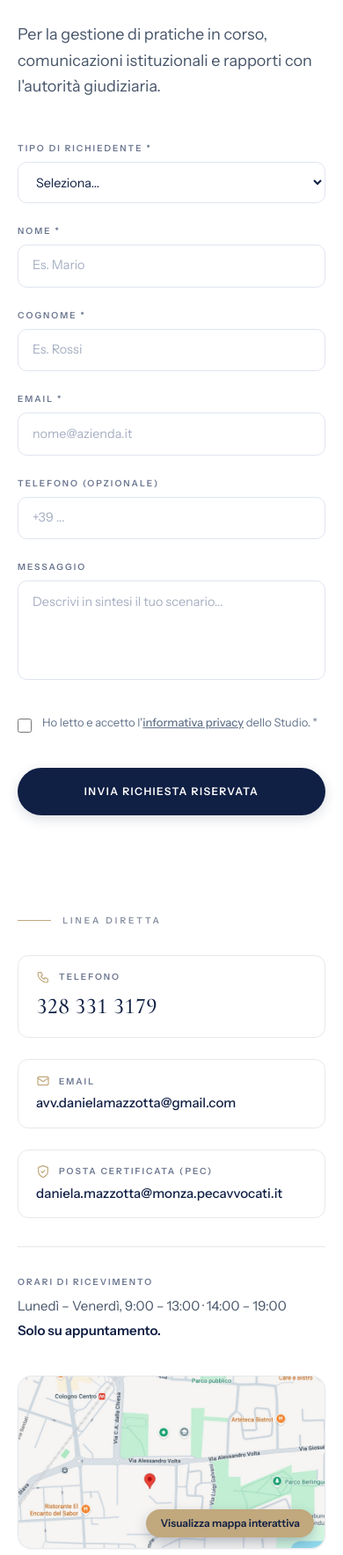
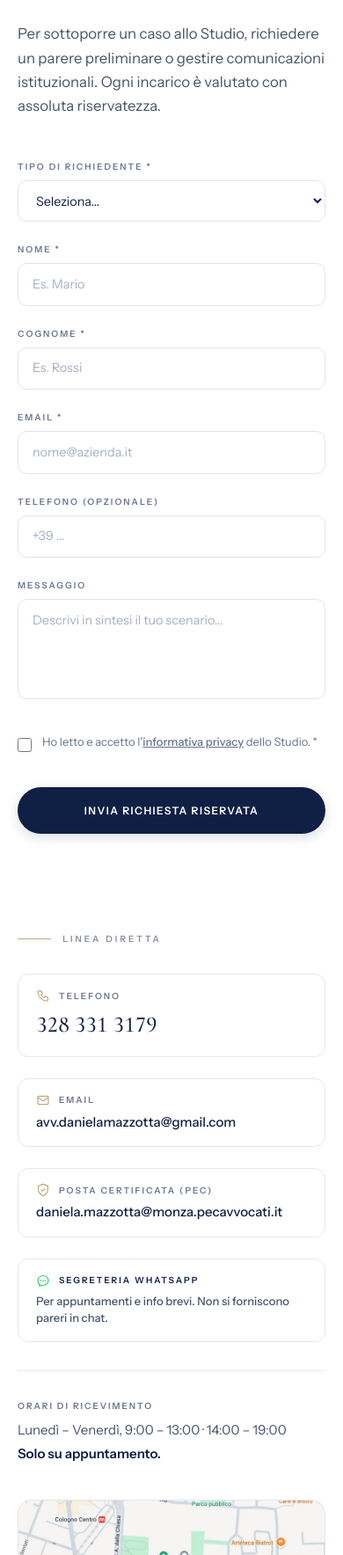
Before and after one commit to ssanfratello84-tech/studiolegale, a website: page contatti.html in a window 390 px wide. Shown: the part 232-2000 px from the top of the page at 88% size. Drawn offline with Linux system fonts and the light colour scheme.

Commit message:
fix mobile contatti

```diff
--- a/contatti.html
+++ b/contatti.html
@@ -256,8 +256,8 @@
         <h1 class="mt-8 text-navy" style="font-family: 'Cormorant Garamond', 'Cormorant Garamond Fallback', Georgia, serif; font-weight: 500; font-size: clamp(2.7rem, 5.4vw, 4.4rem); line-height: 0.98; letter-spacing: 0.02em;">
           CONTATTI
         </h1>
-        <p class="mt-8 max-w-xl text-lg leading-relaxed text-slate-600">
-          Per la gestione di pratiche in corso, comunicazioni istituzionali e rapporti con l'autorità giudiziaria.
+        <p class="mt-8 max-w-xl text-[1.05rem] lg:text-lg leading-relaxed text-slate-600">
+          Per sottoporre un caso allo Studio, richiedere un parere preliminare o gestire comunicazioni istituzionali. Ogni incarico è valutato con assoluta riservatezza.
         </p>
 
         <form action="https://submit-form.com/ZFnyofYMg" method="POST" id="contactForm" class="mt-12 scroll-mt-28 space-y-6">
@@ -267,9 +267,10 @@
                  hover:none + pointer:coarse intercetta il dispositivo il cui input primario
                  è un dito (telefono, tablet senza mouse), non una soglia di larghezza:
                  un laptop con touchscreen ma mouse collegato resta sul <select> nativo. */
-              .chip-group { display: flex; flex-wrap: wrap; gap: .65rem; }
-              .chip-ui.chip-group { flex-direction: column; flex-wrap: nowrap; align-items: stretch; }
-              .chip-ui.chip-group .chip { width: 100%; justify-content: flex-start; text-align: left; }
+              .chip-group { display: flex; flex-wrap: wrap; gap: .5rem; }
+              /* UX Mobile: Trasformiamo l'incolonnamento forzato in pillole affiancate per salvare spazio verticale */
+              .chip-ui.chip-group { flex-direction: row; flex-wrap: wrap; align-items: center; justify-content: flex-start; }
+              .chip-ui.chip-group .chip { width: auto; justify-content: center; text-align: center; padding: .55rem 1.1rem; font-size: .8125rem; }
               .chip {
                 display: inline-flex; align-items: center; justify-content: center;
                 min-height: 44px; padding: .6rem 1.35rem; border-radius: 9999px;
@@ -510,6 +511,15 @@
                 <span class="field-label" style="margin-bottom: 0;">Posta Certificata (PEC)</span>
               </div>
               <span class="block font-sans text-[15px] font-medium text-navy break-words">daniela.mazzotta@monza.pecavvocati.it</span>
+            </a>
+
+            <!-- WHATSAPP (SEGRETERIA) -->
+            <a href="https://wa.me/393283313179" target="_blank" rel="noopener" class="flex flex-col justify-center min-h-[76px] gap-1.5 rounded-xl border border-[#25D366]/30 bg-[#25D366]/5 px-5 py-4 transition-colors hover:border-[#25D366]/60 hover:bg-[#25D366]/10">
+              <div class="flex items-center gap-2.5">
+                <svg viewBox="0 0 24 24" class="h-4 w-4 shrink-0" fill="none" stroke="#25D366" stroke-width="1.8" stroke-linecap="round" stroke-linejoin="round"><path d="M8.625 12a.375.375 0 11-.75 0 .375.375 0 01.75 0zm0 0H8.25m4.125 0a.375.375 0 11-.75 0 .375.375 0 01.75 0zm0 0H12m4.125 0a.375.375 0 11-.75 0 .375.375 0 01.75 0zm0 0h-.375M21 12c0 4.556-4.03 8.25-9 8.25a9.764 9.764 0 01-2.555-.337A5.972 5.972 0 015.41 20.97a5.969 5.969 0 01-.474-.065 4.48 4.48 0 00.978-2.025c.09-.457-.133-.901-.467-1.226C3.93 16.178 3 14.189 3 12c0-4.556 4.03-8.25 9-8.25s9 3.694 9 8.25z" /></svg>
+                <span class="field-label" style="margin-bottom: 0; color: #101F44;">Segreteria WhatsApp</span>
+              </div>
+              <span class="block font-sans text-[13px] font-medium text-slate-600">Per appuntamenti e info brevi. Non si forniscono pareri in chat.</span>
             </a>
 
           </div>
```
